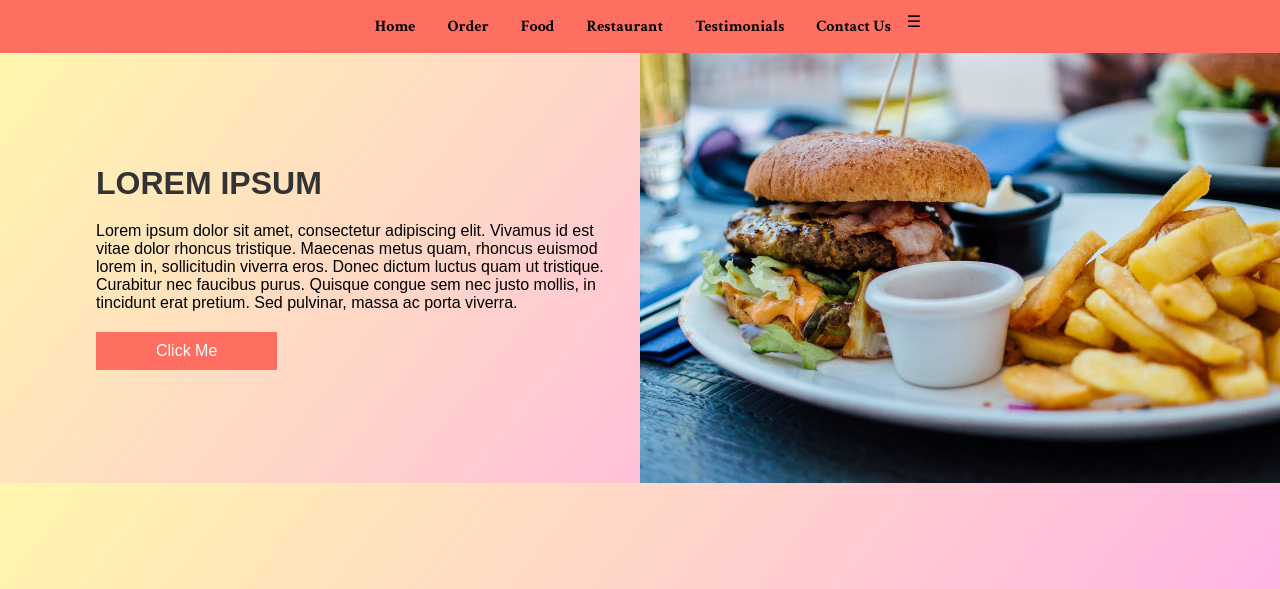
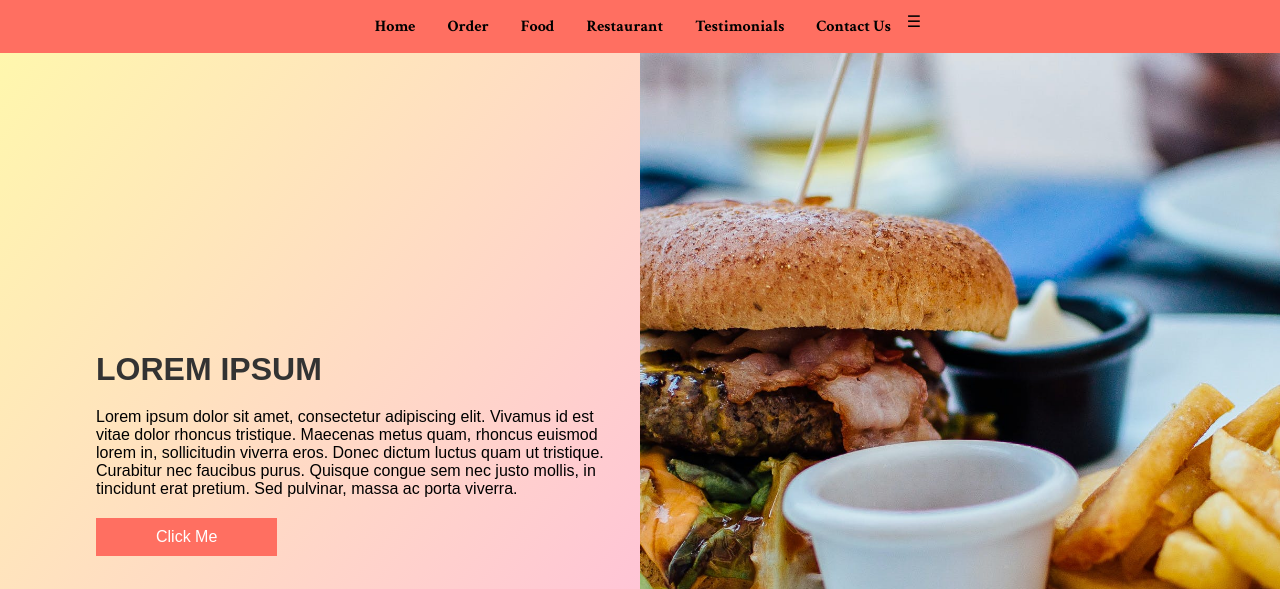
Before and after one commit to Ayushpaul111/Simplotel, a plain HTML site: page index.html in a window 1280 px wide. Shown: the top 589 px of the page. Drawn offline with Linux system fonts and the light colour scheme.

Commit message:
height bug in page1 is fixed

```diff
--- a/index.css
+++ b/index.css
@@ -48,10 +48,12 @@ body {
   cursor: pointer;
 }
 .page1 {
-  /* height: 100vh; */
+  display: flex;
+  align-items: stretch;
+  height: 100vh;
 }
 .hero h1 {
-  color: #333; /* Replace with the exact color */
+  color: #333;
   font-size: 3em;
   padding-bottom: 20px;
 }
@@ -60,8 +62,8 @@ body {
 }
 .container {
   display: flex;
-  align-items: stretch; /* Ensure both sections stretch to the full height */
-  height: 100vh; /* Set the container to full viewport height */
+  align-items: stretch;
+  height: 100vh;
 }
 
 .left {
```
